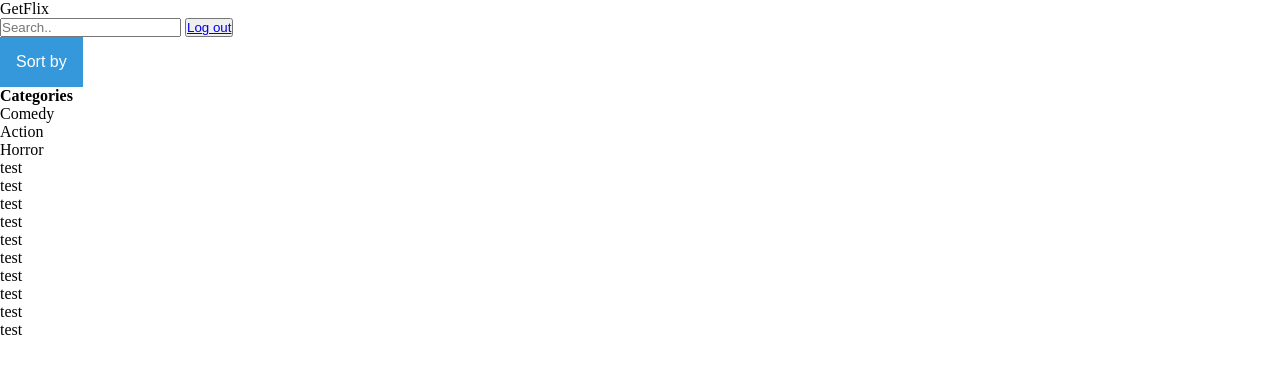
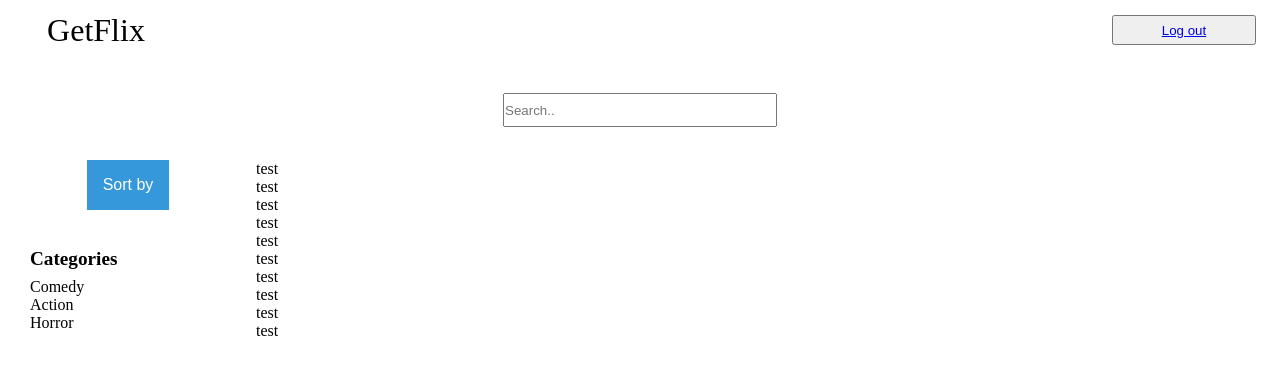
Before and after one commit to DalcqArnaud/getflixProject, a PHP site: page /movieGallery.html in a window 1280 px wide. Shown: the top 375 px of the page. Run offline with PHP 8.4, Linux system fonts and the light colour scheme.

Commit message:
Add movieGallery page layout

```diff
--- a/movieGallery.html
+++ b/movieGallery.html
@@ -11,9 +11,15 @@
 
 </head>
 <body>
+    <div id="headerDiv">
         <p id="Logo">GetFlix</p>
+        <button type="button"><a href="#">Log out</a></button>
+    </div>
+    <div id="searchDiv">
         <input type="text" placeholder="Search..">
-    <button type="button"><a href="#">Log out</a></button>
+    </div>
+    <div id="GalleryDiv">
+        <div id="LeftGallery">
             <div id="sortDropDownDiv">
                 <button class="sortDropDownBtn" id="sortDropDownBtn">Sort by</button>
                 <div class="sortDropDownContentDiv" id="sortDropDownContentDiv">
@@ -22,11 +28,14 @@
                   <a id="sortOption3">Sort option 3</a>
                 </div>
             </div>
+            <div id="categoriesDiv">
                 <ul id="categoriesList"><span id="categoriesListTitle">Categories</span>
                     <li><a>Comedy</a></li>
                     <li><a>Action</a></li>
                     <li><a>Horror</a></li>
                 </ul>
+            </div>
+        </div>
         <div id="MoviesContainer">
             <div id="movie1">
                 <p>test</p>
@@ -59,6 +68,8 @@
                 <p>test</p>
             </div>
         </div>
+    </div>
+
     <!-- Js scripts -->
     <script src="movieGalleryScript.js"></script>
 </body>
--- a/movieGalleryStyle.css
+++ b/movieGalleryStyle.css
@@ -53,3 +53,68 @@
 #categoriesList > li > a {
     cursor: pointer;
 }
+
+body{
+    display: grid;
+    grid-template-rows: 60px 100px 1fr;
+}
+
+#headerDiv{
+    grid-row: 1/1;
+    display: grid;
+    grid-template-columns: 1fr 70% 1fr;
+    place-items: center;
+}
+
+#headerDiv > p{
+    grid-column: 1/1;
+    font-size: xx-large;
+}
+
+#headerDiv > button{
+    grid-column: 3/3;
+    height: 50%;
+    width: 75%;
+}
+
+#searchDiv{
+    grid-row: 2/2;
+    place-self: center;
+}
+
+#searchDiv > input{
+    height: 30px;
+    width: 270px;
+}
+
+#GalleryDiv{
+    grid-row: 3/3;
+    display: grid;
+    grid-template-columns: 20% 80%;
+}
+
+#LeftGallery{
+    grid-column: 1/1;
+    display: grid;
+    grid-template-rows: 1fr 75%;
+    row-gap: 30px;
+}
+
+#sortDropDownDiv{
+    grid-row: 1/1;
+    justify-self: center;
+}
+
+#categoriesDiv{
+    grid-row: 2/2;
+    margin-left: 30px;
+}
+
+#categoriesListTitle{
+    font-size: larger;
+    line-height: 200%;
+}
+
+#MoviesContainer{
+    grid-column: 2/2;
+}
```
Lines whose indentation alone changed are shown as unchanged.
